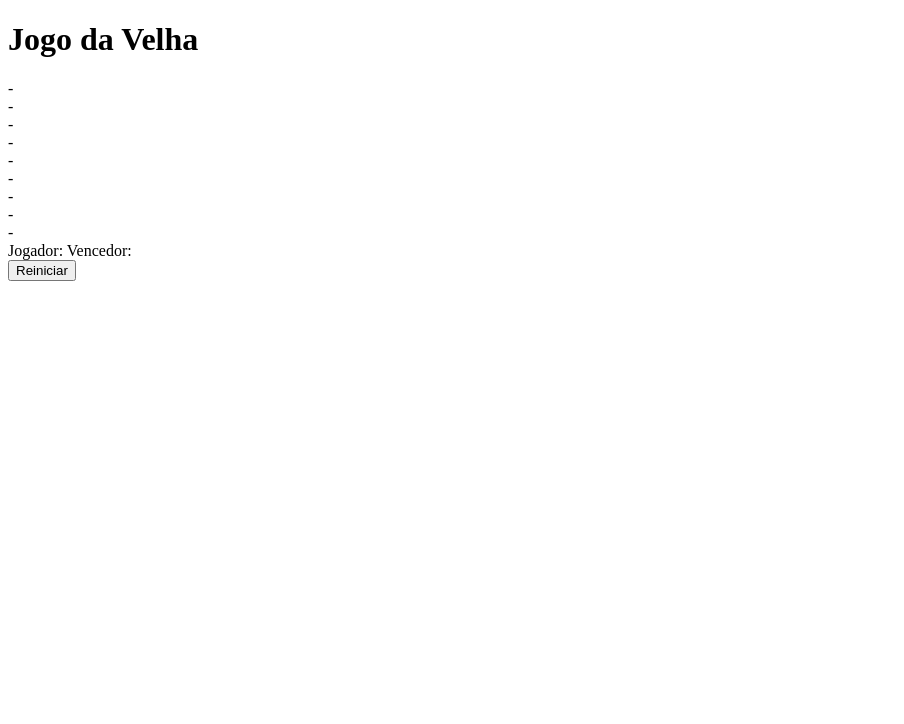
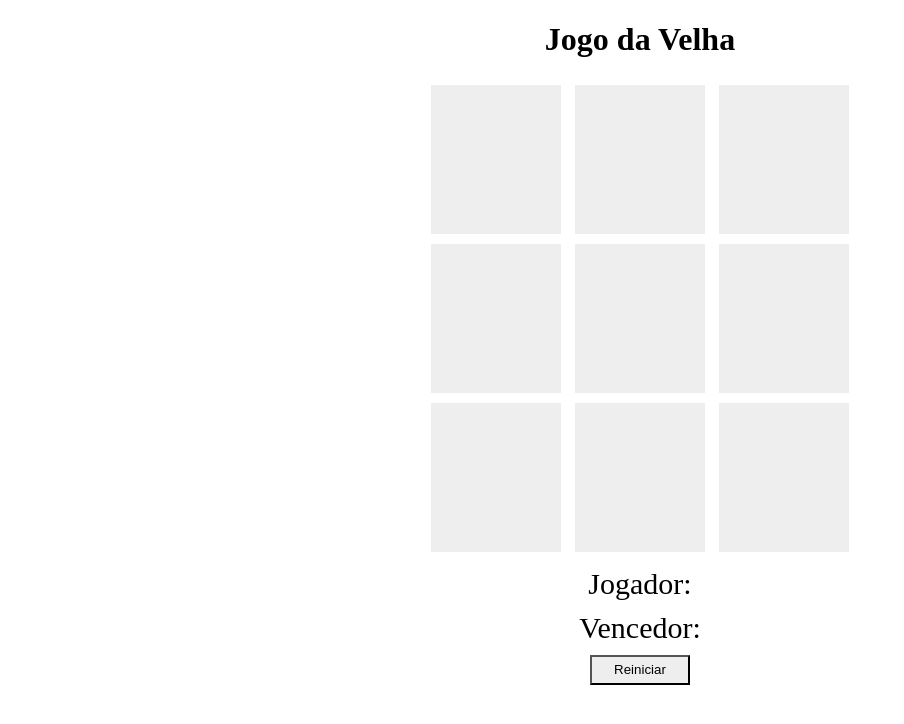
Before and after one commit to marlonalmino/jogo-da-velha, a plain HTML site: page index.html in a window 1280 px wide. Shown: the whole page, without its empty margins (0-904 px from the left). Drawn offline with Linux system fonts and the light colour scheme.

Commit message:
css initialized and put classes on html

```diff
--- a/index.html
+++ b/index.html
@@ -5,6 +5,7 @@
   <meta charset="UTF-8">
   <meta http-equiv="X-UA-Compatible" content="IE=edge">
   <meta name="viewport" content="width=device-width, initial-scale=1.0">
+  <link rel="stylesheet" href="style.css">
   <title>Jogo da Velha</title>
 </head>
 
@@ -12,27 +13,31 @@
   <h1>Jogo da Velha</h1>
 
   <div>
-    <div id="1">-</div>
-    <div id="2">-</div>
-    <div id="3">-</div>
+    <div id="1" class="quadrado">-</div>
+    <div id="2" class="quadrado">-</div>
+    <div id="3" class="quadrado">-</div>
   </div>
 
   <div>
-    <div id="4">-</div>
-    <div id="5">-</div>
-    <div id="6">-</div>
+    <div id="4" class="quadrado">-</div>
+    <div id="5" class="quadrado">-</div>
+    <div id="6" class="quadrado">-</div>
   </div>
 
   <div>
-    <div id="7">-</div>
-    <div id="8">-</div>
-    <div id="9">-</div>
+    <div id="7" class="quadrado">-</div>
+    <div id="8" class="quadrado">-</div>
+    <div id="9" class="quadrado">-</div>
   </div>
 
-  <div>
+  <div class="jogador">
     <label>Jogador:</label>
     <label id="jogador-selecionado"></label>
-    <label id="vencedor">Vencedor:</label>
+  </div>
+
+  <div class="vencedor">
+    <label>Vencedor:</label>
+    <label id="vencedor-selecionado"></label>
   </div>
 
   <div>
--- /dev/null
+++ b/style.css
@@ -0,0 +1,29 @@
+body {
+  text-align: center;
+}
+
+.quadrado {
+  text-align: center;
+  width: 50px;
+  background: #eee;
+  display: inline-block;
+  padding: 40px;
+  font-size: 60px;
+  margin: 5px;
+  cursor: pointer;
+  color: #eee;
+}
+
+.jogador,
+.vencedor {
+  font-size: 30px;
+  margin-top: 10px;
+}
+
+button {
+  margin-top: 10px;
+  width: 100px;
+  height: 30px;
+  background: #eee;
+  cursor: pointer;
+}
```
